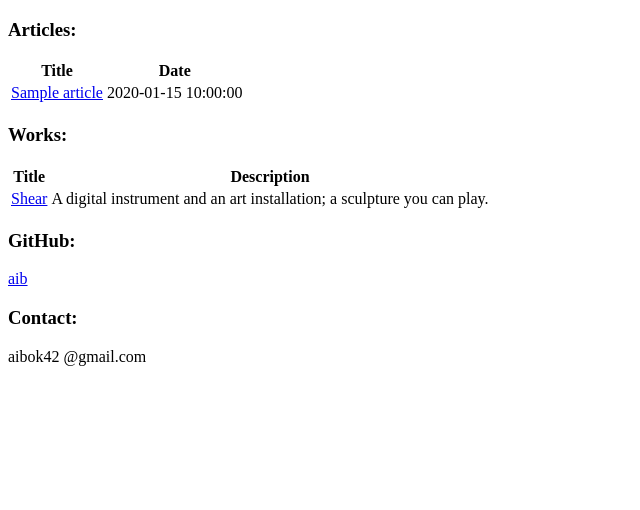
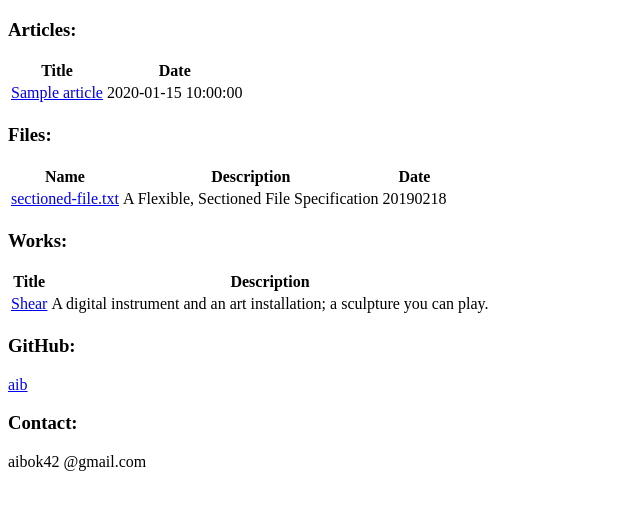
Before and after one commit to aib/www.aib42.net, a Python web app: template templates/index.html in a window 1280 px wide. Shown: the top 510 px of the page, without its empty margins (0-640 px from the left). Run offline with Jinja, Linux system fonts and the light colour scheme; the template is opened without the code that fills it: most values are stand-ins (such as "Sample title", 1, 10 or a date in 2020).

Commit message:
Add "Files" section

```diff
--- a/templates/index.html
+++ b/templates/index.html
@@ -11,6 +11,18 @@
 			{% for a in articles %}
 				<tr><td><a href="{{a.href}}">{{a.title}}</a></td><td>{{a.date}}</td></tr>
 			{% endfor %}
+			</tbody>
+		</table>
+	</div>
+
+	<div><h3>Files:</h3></div>
+	<div>
+		<table>
+			<thead>
+				<tr><th>Name</th><th>Description</th><th>Date</th></tr>
+			</thead>
+			<tbody>
+				<tr><td><a href="/file/sectioned-file.txt">sectioned-file.txt</a></td><td>A Flexible, Sectioned File Specification</td><td>20190218</td></tr>
 			</tbody>
 		</table>
 	</div>
```
